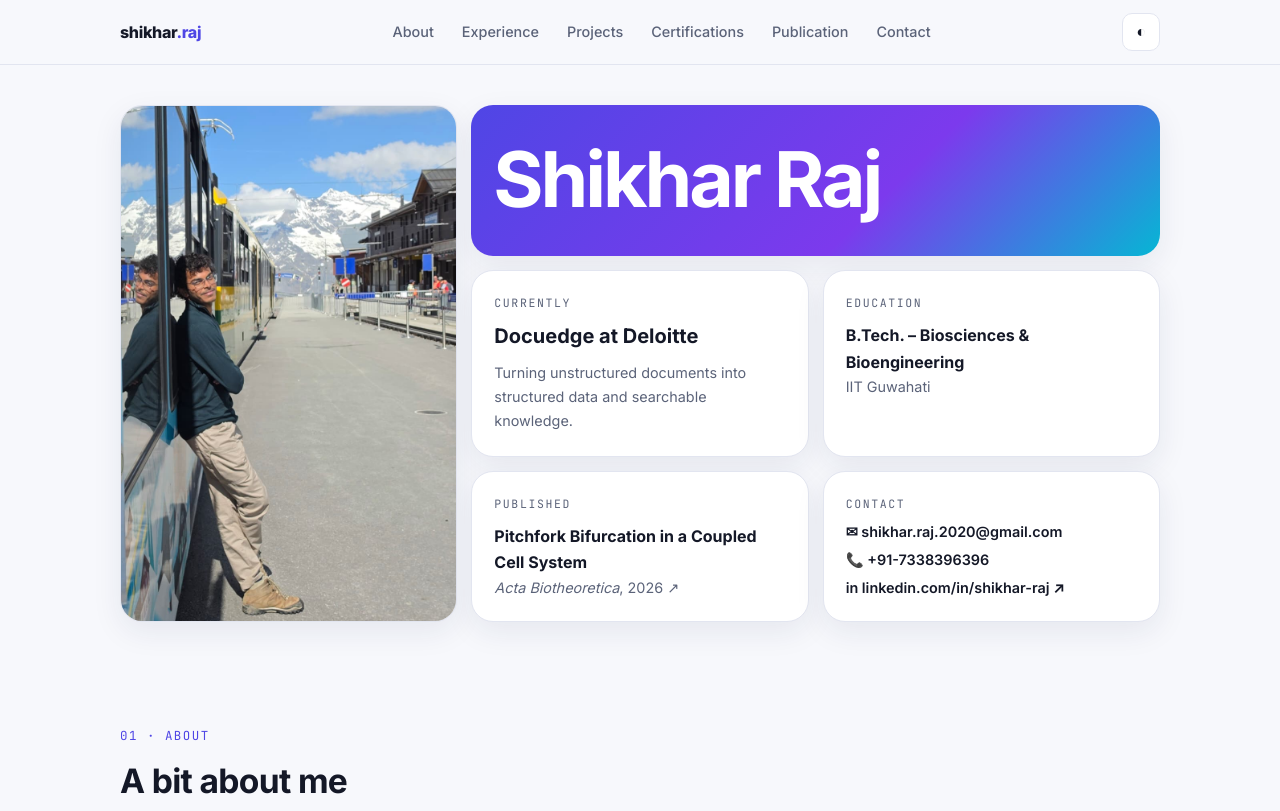
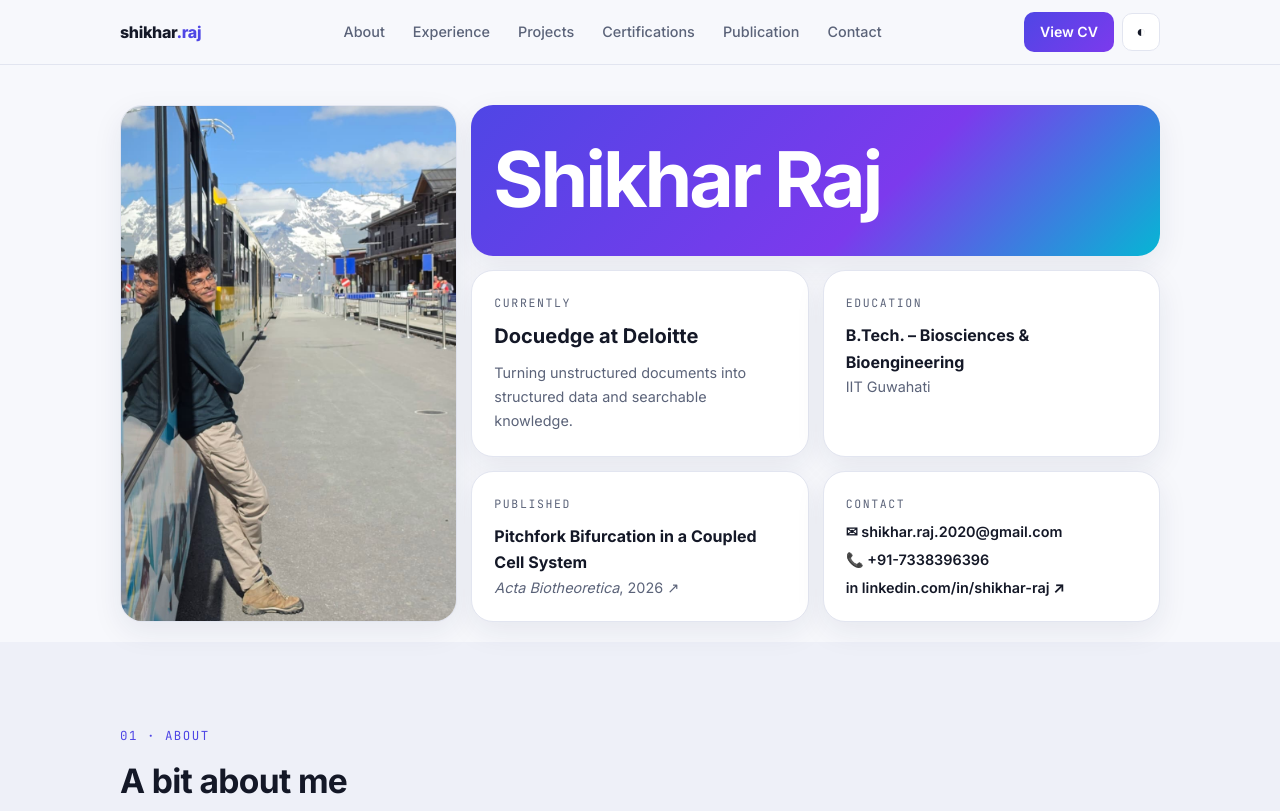
Before and after one commit to shikhar-raj/shikhar-raj.github.io, a plain HTML site: page index.html in a window 1280 px wide. Shown: the top 811 px of the page. Drawn offline with Linux system fonts and the light colour scheme.

Commit message:
Modified profile

```diff
--- a/index.html
+++ b/index.html
@@ -30,6 +30,8 @@ a{color:var(--accent);text-decoration:none}
 a:hover{text-decoration:underline}
 .wrap{max-width:1080px;margin:0 auto;padding:0 20px}
 section{padding:84px 0}
+#about,#projects,#publication{background:var(--surface2)!important}
+#experience,#certifications,#contact{background:var(--surface)!important}
 h2{font-size:clamp(1.6rem,3vw,2.1rem);letter-spacing:-.02em;margin-bottom:8px}
 .eyebrow{font-family:'JetBrains Mono',monospace;font-size:.78rem;color:var(--accent);text-transform:uppercase;letter-spacing:.12em;margin-bottom:6px}
 .lead{color:var(--muted);max-width:640px;margin-bottom:36px}
@@ -47,6 +49,7 @@ nav{display:flex;align-items:center;justify-content:space-between;height:64px}
 .links{display:flex;gap:4px;align-items:center}
 .links a{color:var(--muted);font-size:.9rem;font-weight:500;padding:8px 12px;border-radius:8px}
 .links a:hover,.links a.active{color:var(--text);background:var(--surface2);text-decoration:none}
+.cv-btn{padding:8px 16px;font-size:.88rem;color:#fff}
 .icon-btn{width:38px;height:38px;border-radius:10px;border:1px solid var(--line);background:var(--surface);color:var(--text);cursor:pointer;font-size:1rem}
 .burger{display:none}
 @media(max-width:820px){
@@ -195,7 +198,8 @@ footer{padding:30px 0;text-align:center;color:var(--muted);font-size:.85rem;bord
         <a href="#publication">Publication</a>
         <a href="#contact">Contact</a>
       </div>
-      <div style="display:flex;gap:8px">
+      <div style="display:flex;gap:8px;align-items:center">
+        <a class="btn primary cv-btn" href="https://www.dropbox.com/scl/fi/rczgzr91f0rmk1bvsp962/AI_engineer_CV_modified.docx?rlkey=rehh22ppx1wekg85ab0edcvs8&st=w32j273e&dl=0" target="_blank" rel="noopener noreferrer">View CV</a>
         <button class="icon-btn" id="theme" aria-label="Toggle theme" title="Toggle theme">◐</button>
         <button class="icon-btn burger" id="burger" aria-label="Menu">☰</button>
       </div>
```
